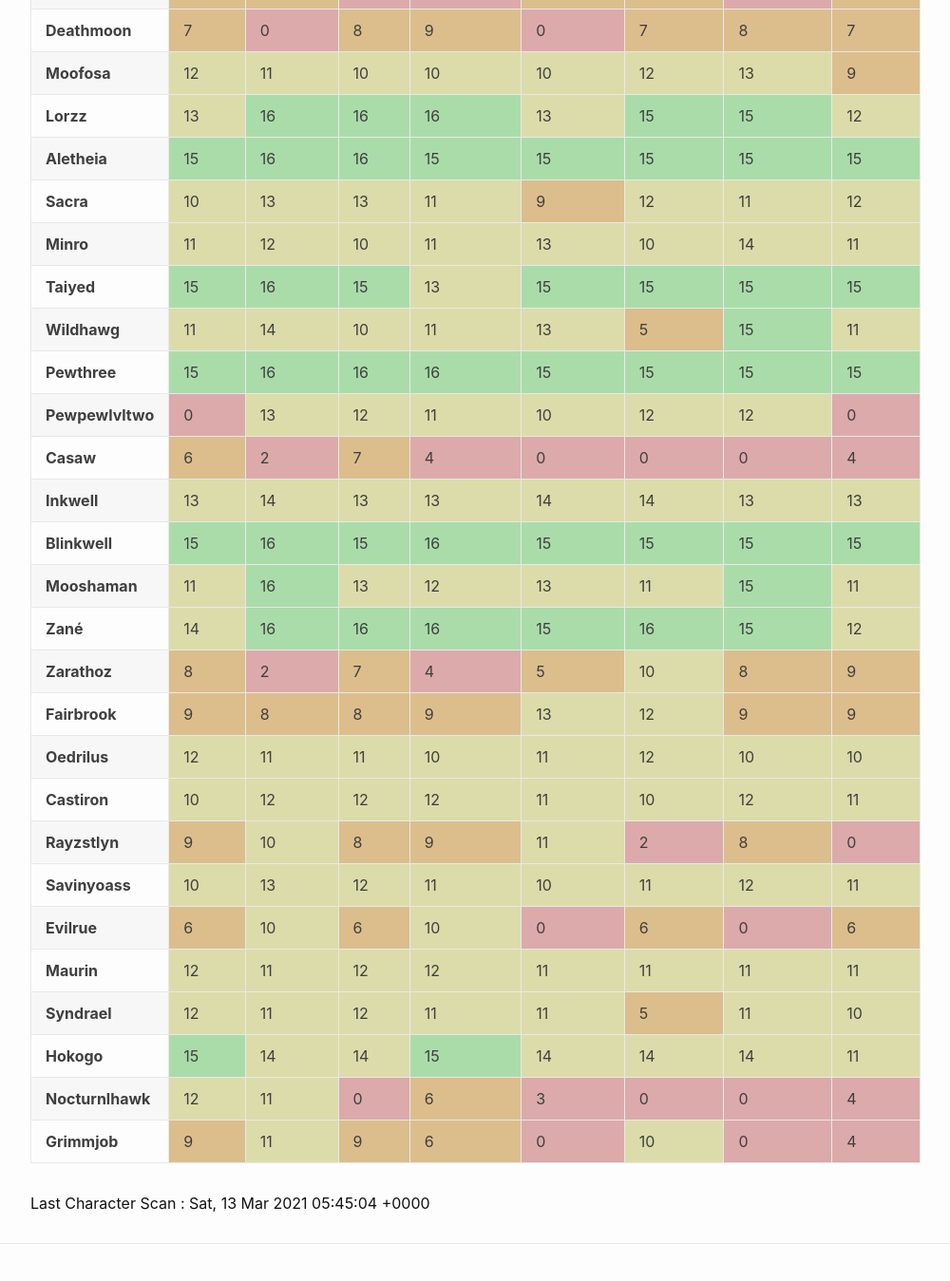
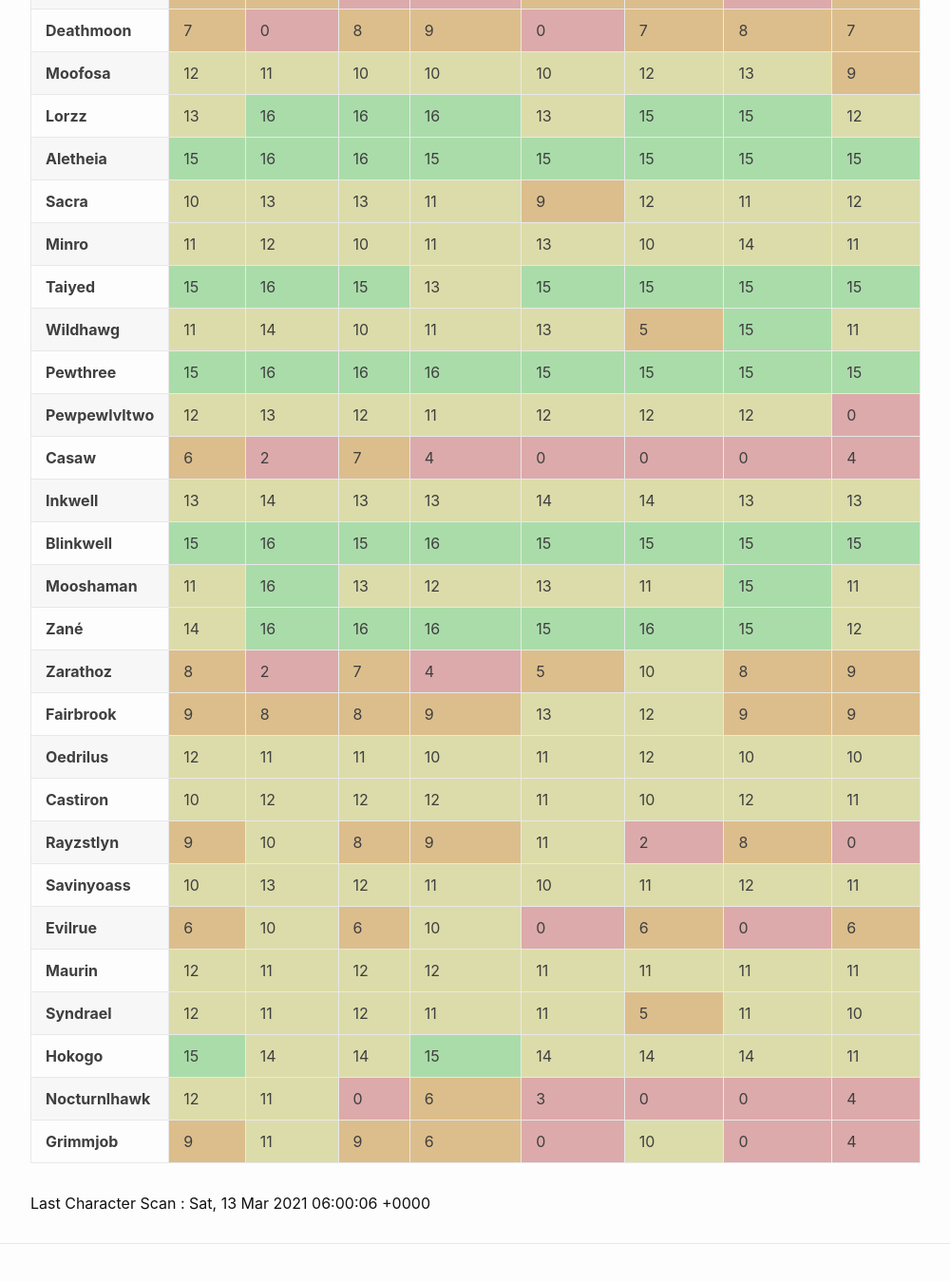
Before and after one commit to eldertribunal/keystonetracker, a Jekyll site: the page built from characters.md, in a window 1280 px wide and 1400 px high, scrolled down 521 px. Shown: the top 1349 px of the window at 95% size, without its empty margins (126-1126 px from the left). Built offline with Jekyll 4.4.1, drawn with Linux system fonts in a browser that asks for light colours.

Commit message:
auto scan Sat Mar 13 06:00:44 UTC 2021

```diff
--- a/_data/characters.json
+++ b/_data/characters.json
@@ -679,7 +679,7 @@
     "dungeons": [
       {
         "name": "Mists of Tirna Scithe",
-        "level": 0,
+        "level": 12,
         "id": 375
       },
       {
@@ -699,7 +699,7 @@
       },
       {
         "name": "Plaguefall",
-        "level": 10,
+        "level": 12,
         "id": 379
       },
       {
--- a/_data/scanned.json
+++ b/_data/scanned.json
@@ -1,3 +1,3 @@
 {
-  "timestamp": 1615614304
+  "timestamp": 1615615206
 }
--- a/_data/weekly.json
+++ b/_data/weekly.json
@@ -26,7 +26,7 @@
       12,
       12,
       12,
-      11
+      12
     ]
   },
   {
```
